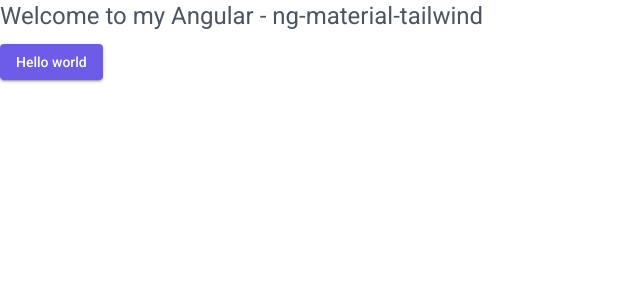
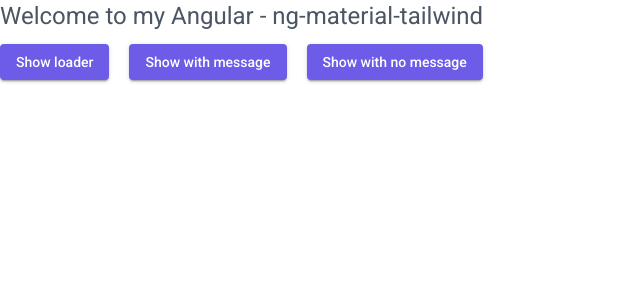
Before and after one commit to ognanshissi/angular-custom-architecture, an Angular app: page / in a window 1280 px wide. Shown: the top 300 px of the page, without its empty margins (0-640 px from the left). Built offline with nearby package versions, Linux system fonts and the light colour scheme.

Commit message:
Fixing lint issues

```diff
--- a/src/app/app.component.html
+++ b/src/app/app.component.html
@@ -1,8 +1,14 @@
 <!-- TODO: Add loader globally -->
-<p class="text-2xl text-gray-600 mx-auto text-primary-A700">
+<app-loading></app-loading>
+<p class="text-2xl text-gray-600 mx-auto">
   Welcome to my Angular - {{ title }}
 </p>
-<p>
-  <button mat-raised-button color="primary" >Hello world</button>
-</p>
+
+
+<div class="space-x-5">
+  <button mat-raised-button color="primary" (click)="showLoader()">Show loader</button>
+  <button mat-raised-button color="primary" (click)="showLoaderMessage()">Show with message</button>
+  <button mat-raised-button color="primary" (click)="showLoaderNoMessage()">Show with no message</button>
+
+</div>
 <router-outlet></router-outlet>
--- a/src/app/app.component.ts
+++ b/src/app/app.component.ts
@@ -17,6 +17,22 @@
     private _loading: LoadingService
   ) {
     this._handleNavigationEvent();
+  }
+
+
+  showLoader() {
+    this._loading.show('Chargement en cours...' ,{vertical: 'center', horizontal: 'center'});
+    setTimeout(() => this._loading.hide() , 5000);
+  }
+
+  showLoaderNoMessage() {
+    this._loading.show(null ,{vertical: 'center', horizontal: 'center'});
+    setTimeout(() => this._loading.hide() , 5000);
+  }
+
+  showLoaderMessage() {
+    this._loading.show('Loading...' ,{vertical: 'top', horizontal: 'right'});
+    setTimeout(() => this._loading.hide() , 5000);
   }
 
   private _handleNavigationEvent(): void {
@@ -40,19 +56,4 @@
   private _stopLoader(): boolean {
     return false;
   }
-
-  showLoader() {
-    this._loading.show('Chargement en cours...',{vertical: 'center', horizontal: 'center'});
-    setTimeout(() => this._loading.hide(), 5000);
-  }
-
-  showLoaderNoMessage() {
-    this._loading.show(null,{vertical: 'center', horizontal: 'center'});
-    setTimeout(() => this._loading.hide(), 5000);
-  }
-
-  showLoaderMessage() {
-    this._loading.show('Loading...',{vertical: 'top', horizontal: 'right'});
-    setTimeout(() => this._loading.hide(), 5000);
-  }
 }
--- a/src/app/core/core.module.ts
+++ b/src/app/core/core.module.ts
@@ -3,7 +3,7 @@
 import { NgModule, Optional, SkipSelf } from '@angular/core';
 import { CommonModule } from '@angular/common';
 import { HttpClientModule, HTTP_INTERCEPTORS } from '@angular/common/http';
-import {LoadingModule} from "./layouts/components/loading/loading.module";
+import {LoadingModule} from './layouts/components/loading/loading.module';
 
 @NgModule({
   imports: [CommonModule, HttpClientModule, LoadingModule],
--- a/src/app/core/layouts/components/loading/loading.component.ts
+++ b/src/app/core/layouts/components/loading/loading.component.ts
@@ -7,7 +7,7 @@
   templateUrl: './loading.component.html',
   styleUrls: ['./loading.component.scss']
 })
-export class LoadingComponent implements OnInit{
+export class LoadingComponent implements OnInit {
 
   isLoading$!: Observable<boolean>;
 
@@ -22,35 +22,35 @@
     this.isLoading$ = this.config.loadingState$;
     this.config.message$.subscribe(message => {
       this.message = message;
-    })
+    });
   }
 
   verticalClasses = () => {
-    if (this.config.defaultConfig.vertical == 'top') {
-      return ['items-start']
-    } else if (this.config.defaultConfig.vertical == 'center') {
-      return ['items-center']
+    if (this.config.defaultConfig.vertical === 'top') {
+      return ['items-start'];
+    } else if (this.config.defaultConfig.vertical === 'center') {
+      return ['items-center'];
     } else {
-      return ['items-end']
+      return ['items-end'];
     }
-  }
+  };
 
   horizontalClasses = () => {
-    if (this.config.defaultConfig.horizontal == 'left') {
-      return ['justify-start']
-    } else if (this.config.defaultConfig.horizontal == 'center') {
-      return ['justify-center']
+    if (this.config.defaultConfig.horizontal === 'left') {
+      return ['justify-start'];
+    } else if (this.config.defaultConfig.horizontal === 'center') {
+      return ['justify-center'];
     } else {
-      return ['justify-end']
+      return ['justify-end'];
     }
-  }
+  };
 
   hasBackDrop = () => ['bg-black bg-opacity-50 items-start z-50 '];
 
   getClasses(): string[] {
     let classes: string[] = [];
     if (this.config.defaultConfig.hasBackDrop) {
-      classes = [...this.hasBackDrop()]
+      classes = [...this.hasBackDrop()];
     }
 
     // verticalClasses
--- a/src/app/core/layouts/components/loading/loading.module.ts
+++ b/src/app/core/layouts/components/loading/loading.module.ts
@@ -1,7 +1,7 @@
-import {NgModule} from "@angular/core";
-import {CommonModule} from "@angular/common";
+import {NgModule} from '@angular/core';
+import {CommonModule} from '@angular/common';
 import {LoadingComponent} from "./loading.component";
-import {MatProgressSpinnerModule} from "@angular/material/progress-spinner";
+import {MatProgressSpinnerModule} from '@angular/material/progress-spinner';
 
 @NgModule({
   imports: [CommonModule, MatProgressSpinnerModule],
--- a/src/app/core/layouts/components/loading/loading.service.ts
+++ b/src/app/core/layouts/components/loading/loading.service.ts
@@ -1,5 +1,5 @@
-import {Injectable} from "@angular/core";
-import {finalize, Observable, Subject} from 'rxjs';
+import {Injectable} from '@angular/core';
+import {Observable, Subject} from 'rxjs';
 
 export interface ILoadingDefaultConfig {
   diameter?: number;
@@ -10,7 +10,7 @@
 }
 
 @Injectable({
-  providedIn: "root"
+  providedIn: 'root'
 })
 export class LoadingService {
 
@@ -20,13 +20,13 @@
     hasBackDrop: false,
     vertical: 'top',
     horizontal: 'right'
-  }
+  };
 
   private readonly messageSubject: Subject<string | null | undefined> = new Subject<string|null| undefined>();
+  private readonly loadingStateSubject: Subject<boolean> = new Subject<boolean>();
+
+  public loadingState$: Observable<boolean> = this.loadingStateSubject.asObservable();
   public message$: Observable<string | null | undefined> = this.messageSubject.asObservable();
-
-  private readonly loadingStateSubject: Subject<boolean> = new Subject<boolean>();
-  public loadingState$: Observable<boolean> = this.loadingStateSubject.asObservable();
 
   constructor() {
   }
@@ -34,10 +34,8 @@
   hide = () => this.loadingStateSubject.next(false);
 
   show(message?: string | null, config?: ILoadingDefaultConfig) {
-    this.defaultConfig = {...this.defaultConfig, ...config}
+    this.defaultConfig = {...this.defaultConfig, ...config};
     this.messageSubject.next(message);
     this.loadingStateSubject.next(true);
   }
-
-
 }
--- a/src/app/core/utils/constants.ts
+++ b/src/app/core/utils/constants.ts
@@ -1,2 +1,2 @@
 /** Name given to the application **/
-export const ApplicationName = "Angular custom Architecture";
+export const ApplicationName = 'Angular custom Architecture';
--- a/src/app/core/utils/helpers.ts
+++ b/src/app/core/utils/helpers.ts
@@ -7,8 +7,8 @@
   /**
    * This method return a random generated name :)
    */
-  public static randomName(): string {
-    return `Ambroise BAZIE`
+  public static randomName (): string {
+    return 'Ambroise BAZIE';
   }
 
 }
```
Also changed, not shown: .eslintrc.json, 1 other file (tests, documents, lock files or other folders).
